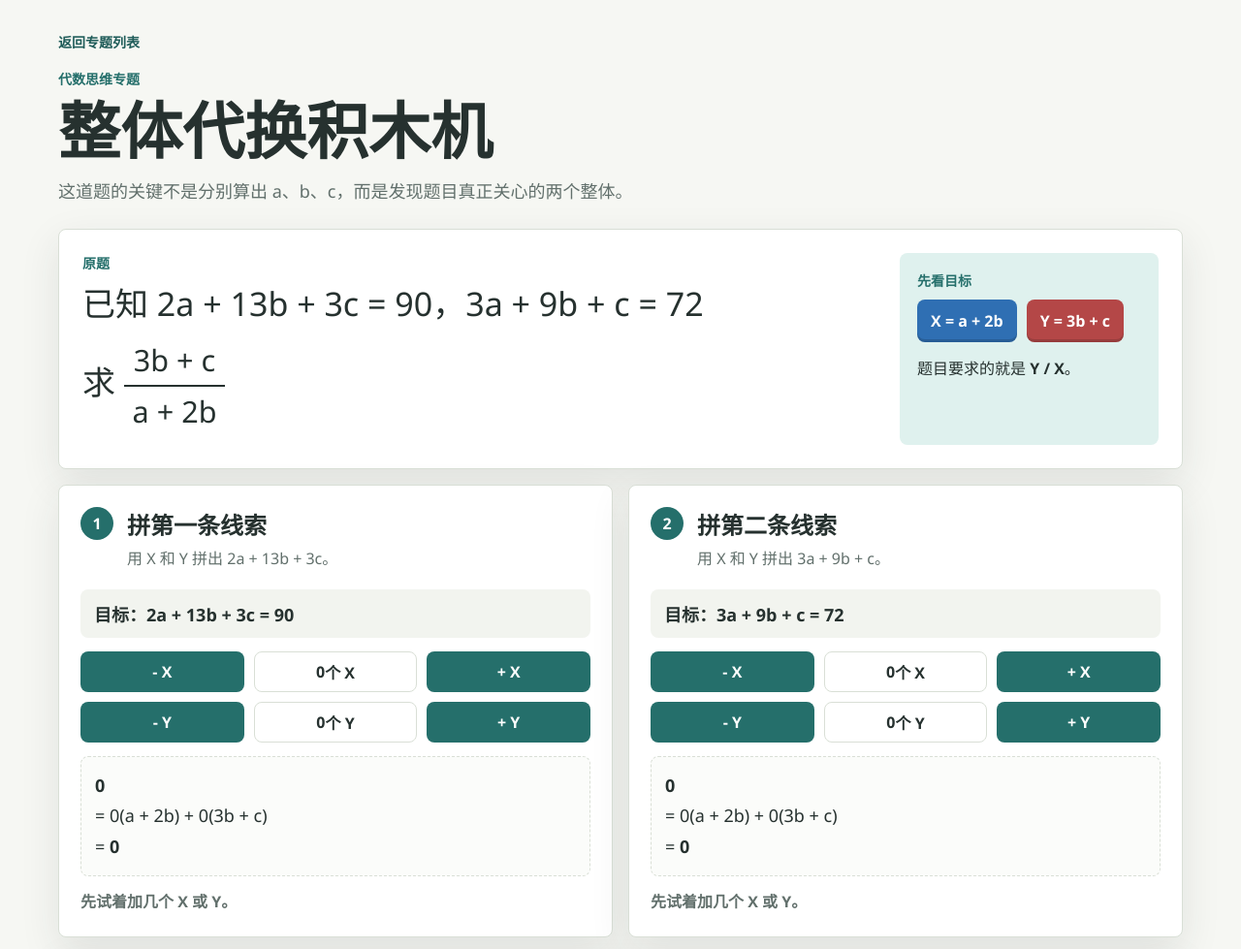
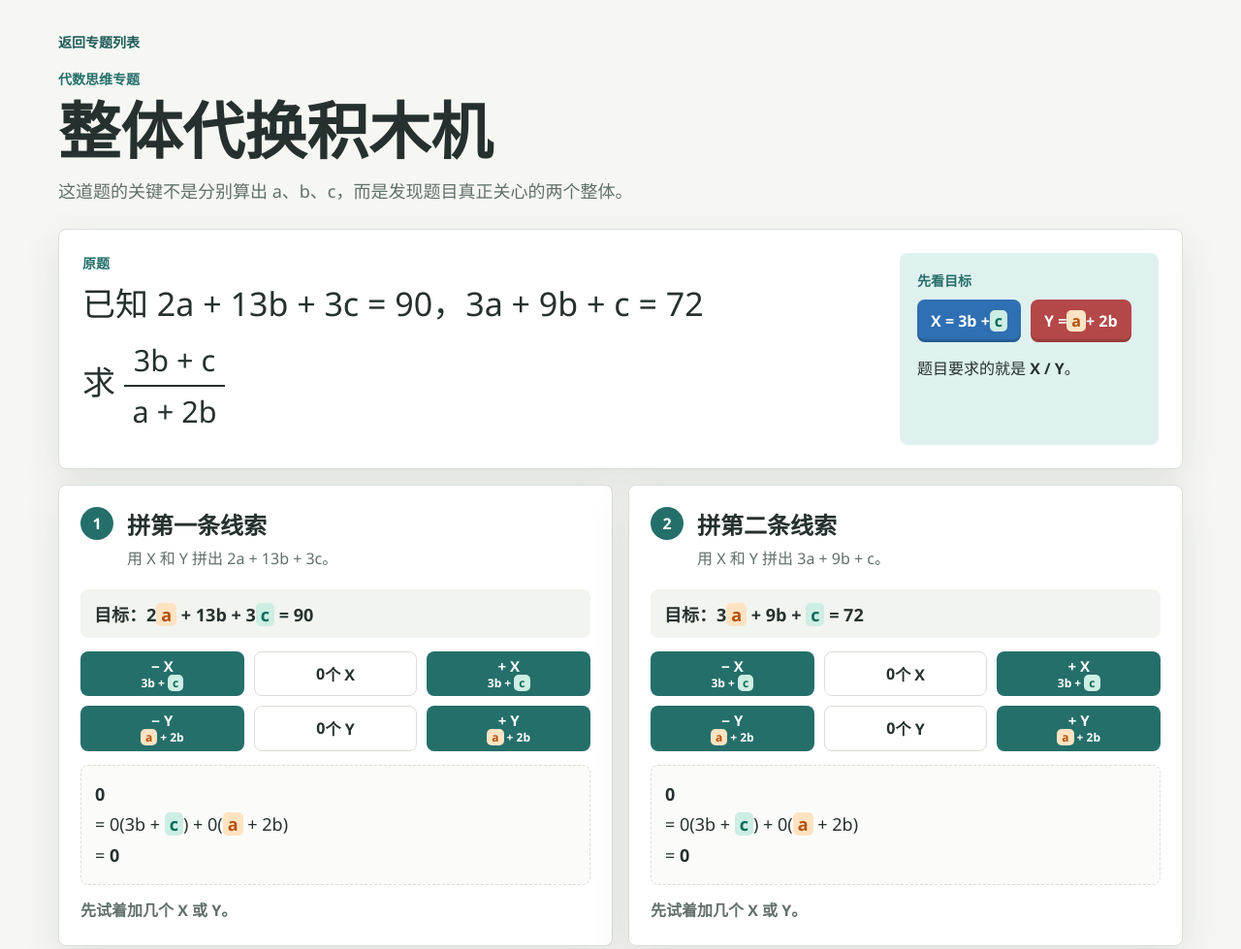
Before and after one commit to beamind/math-lab-kids, a plain HTML site: page topics/01_algebra-substitution/index.html in a window 1280 px wide. Shown: the top 979 px of the page at 97% size. Drawn offline with Linux system fonts and the light colour scheme.

Commit message:
feat(01): 交换X/Y定义, 按钮显示整体定义, 标记a/c颜色

```diff
--- a/topics/01_algebra-substitution/index.html
+++ b/topics/01_algebra-substitution/index.html
@@ -27,10 +27,10 @@
         <div class="idea-box">
           <p class="section-label">先看目标</p>
           <div class="block-row">
-            <span class="math-block blue">X = a + 2b</span>
-            <span class="math-block red">Y = 3b + c</span>
+            <span class="math-block blue">X = 3b + <span class="var var-c">c</span></span>
+            <span class="math-block red">Y = <span class="var var-a">a</span> + 2b</span>
           </div>
-          <p>题目要求的就是 <strong>Y / X</strong>。</p>
+          <p>题目要求的就是 <strong>X / Y</strong>。</p>
         </div>
       </section>
 
@@ -43,15 +43,15 @@
               <p>用 X 和 Y 拼出 2a + 13b + 3c。</p>
             </div>
           </div>
-          <div class="target-line">目标：2a + 13b + 3c = 90</div>
+          <div class="target-line">目标：2<span class="var var-a">a</span> + 13b + 3<span class="var var-c">c</span> = 90</div>
           <div class="builder" data-builder="first">
             <div class="controls">
-              <button type="button" data-action="minus-x">- X</button>
+              <button type="button" data-action="minus-x"><span class="btn-op">− X</span><span class="btn-def">3b + <span class="var var-c">c</span></span></button>
               <span class="count-pill"><span data-count="x">0</span> 个 X</span>
-              <button type="button" data-action="plus-x">+ X</button>
-              <button type="button" data-action="minus-y">- Y</button>
+              <button type="button" data-action="plus-x"><span class="btn-op">+ X</span><span class="btn-def">3b + <span class="var var-c">c</span></span></button>
+              <button type="button" data-action="minus-y"><span class="btn-op">− Y</span><span class="btn-def"><span class="var var-a">a</span> + 2b</span></button>
               <span class="count-pill"><span data-count="y">0</span> 个 Y</span>
-              <button type="button" data-action="plus-y">+ Y</button>
+              <button type="button" data-action="plus-y"><span class="btn-op">+ Y</span><span class="btn-def"><span class="var var-a">a</span> + 2b</span></button>
             </div>
             <div class="expanded" data-expanded></div>
             <div class="match-status" data-status></div>
@@ -66,15 +66,15 @@
               <p>用 X 和 Y 拼出 3a + 9b + c。</p>
             </div>
           </div>
-          <div class="target-line">目标：3a + 9b + c = 72</div>
+          <div class="target-line">目标：3<span class="var var-a">a</span> + 9b + <span class="var var-c">c</span> = 72</div>
           <div class="builder" data-builder="second">
             <div class="controls">
-              <button type="button" data-action="minus-x">- X</button>
+              <button type="button" data-action="minus-x"><span class="btn-op">− X</span><span class="btn-def">3b + <span class="var var-c">c</span></span></button>
               <span class="count-pill"><span data-count="x">0</span> 个 X</span>
-              <button type="button" data-action="plus-x">+ X</button>
-              <button type="button" data-action="minus-y">- Y</button>
+              <button type="button" data-action="plus-x"><span class="btn-op">+ X</span><span class="btn-def">3b + <span class="var var-c">c</span></span></button>
+              <button type="button" data-action="minus-y"><span class="btn-op">− Y</span><span class="btn-def"><span class="var var-a">a</span> + 2b</span></button>
               <span class="count-pill"><span data-count="y">0</span> 个 Y</span>
-              <button type="button" data-action="plus-y">+ Y</button>
+              <button type="button" data-action="plus-y"><span class="btn-op">+ Y</span><span class="btn-def"><span class="var var-a">a</span> + 2b</span></button>
             </div>
             <div class="expanded" data-expanded></div>
             <div class="match-status" data-status></div>
--- a/topics/01_algebra-substitution/main.js
+++ b/topics/01_algebra-substitution/main.js
@@ -1,6 +1,6 @@
 const blocks = {
-  x: { a: 1, b: 2, c: 0, text: "a + 2b" },
-  y: { a: 0, b: 3, c: 1, text: "3b + c" },
+  x: { a: 0, b: 3, c: 1, text: "3b + c", html: '3b + <span class="var var-c">c</span>' },
+  y: { a: 1, b: 2, c: 0, text: "a + 2b", html: '<span class="var var-a">a</span> + 2b' },
 };
 
 const builders = {
@@ -160,6 +160,15 @@ function addTerms(parts) {
   return terms.length ? terms.join(" + ") : "0";
 }
 
+// 给 a、c 两个“整体标记”上色，b 保持原色，方便把目标和展开式对应起来。
+function addTermsColored(parts) {
+  const terms = [];
+  if (parts.a) terms.push(`<span class="var var-a">${parts.a === 1 ? "a" : `${parts.a}a`}</span>`);
+  if (parts.b) terms.push(parts.b === 1 ? "b" : `${parts.b}b`);
+  if (parts.c) terms.push(`<span class="var var-c">${parts.c === 1 ? "c" : `${parts.c}c`}</span>`);
+  return terms.length ? terms.join(" + ") : "0";
+}
+
 function expandWithBlocks(state, xBlock, yBlock) {
   return {
     a: state.x * xBlock.a + state.y * yBlock.a,
@@ -194,9 +203,9 @@ function renderBuilder(name, root) {
   root.querySelector("[data-expanded]").innerHTML = `
     <strong>${blockExpression(builder)}</strong>
     <br>
-    = ${builder.x}(${blocks.x.text}) + ${builder.y}(${blocks.y.text})
+    = ${builder.x}(${blocks.x.html}) + ${builder.y}(${blocks.y.html})
     <br>
-    = <strong>${addTerms(expanded)}</strong>
+    = <strong>${addTermsColored(expanded)}</strong>
   `;
 
   const status = root.querySelector("[data-status]");
@@ -207,7 +216,7 @@ function renderBuilder(name, root) {
   } else if (builder.x === 0 && builder.y === 0) {
     status.textContent = "先试着加几个 X 或 Y。";
   } else {
-    status.textContent = `还没拼到目标，现在是 ${addTerms(expanded)}。`;
+    status.innerHTML = `还没拼到目标，现在是 ${addTermsColored(expanded)}。`;
     status.classList.add("warning");
   }
 }
@@ -224,9 +233,9 @@ function renderReducedEquations() {
   }
 
   reducedEquations.innerHTML = `
-    <div>第一条线索：2X + 3Y = 90</div>
-    <div>第二条线索：3X + Y = 72</div>
-    <div>现在题目变成：解这个二元一次方程组，再求 Y / X。</div>
+    <div>第一条线索：3X + 2Y = 90</div>
+    <div>第二条线索：X + 3Y = 72</div>
+    <div>现在题目变成：解这个二元一次方程组，再求 X / Y。</div>
   `;
 }
 
@@ -327,8 +336,9 @@ function renderAllPracticeBuilders() {
 
 builderEls.forEach((root) => {
   root.addEventListener("click", (event) => {
-    const action = event.target.dataset.action;
-    if (!action) return;
+    const button = event.target.closest("[data-action]");
+    if (!button) return;
+    const action = button.dataset.action;
 
     const builder = builders[root.dataset.builder];
     if (action === "plus-x") builder.x = Math.min(builder.x + 1, 9);
@@ -363,11 +373,11 @@ practiceList.addEventListener("click", (event) => {
 
 solveButton.addEventListener("click", () => {
   solutionSteps.innerHTML = `
-    <div class="solution-line">方程组：2X + 3Y = 90，3X + Y = 72</div>
-    <div class="solution-line">把第二个方程乘以 3：9X + 3Y = 216</div>
-    <div class="solution-line">再减去第一个方程：7X = 126，所以 X = 18</div>
-    <div class="solution-line">把 X = 18 代回 3X + Y = 72：54 + Y = 72，所以 Y = 18</div>
-    <div class="answer-line">因此 Y / X = 18 / 18 = 1</div>
+    <div class="solution-line">方程组：3X + 2Y = 90，X + 3Y = 72</div>
+    <div class="solution-line">把第二个方程乘以 3：3X + 9Y = 216</div>
+    <div class="solution-line">再减去第一个方程：7Y = 126，所以 Y = 18</div>
+    <div class="solution-line">把 Y = 18 代回 X + 3Y = 72：X + 54 = 72，所以 X = 18</div>
+    <div class="answer-line">因此 X / Y = 18 / 18 = 1</div>
   `;
 });
 
--- a/topics/01_algebra-substitution/style.css
+++ b/topics/01_algebra-substitution/style.css
@@ -98,6 +98,23 @@
   background: #b44747;
 }
 
+/* a、c 两个“整体标记”用颜色凸显：c 呼应蓝盒子 X，a 呼应红盒子 Y */
+.var {
+  padding: 0 5px;
+  border-radius: 5px;
+  font-weight: 900;
+}
+
+.var-a {
+  background: #ffe3c2;
+  color: #b3520c;
+}
+
+.var-c {
+  background: #cdeee4;
+  color: #0c6b58;
+}
+
 .workspace {
   display: grid;
   grid-template-columns: repeat(2, minmax(0, 1fr));
@@ -173,6 +190,25 @@
 .controls button:hover,
 .primary-action:hover {
   background: var(--accent-strong);
+}
+
+.controls button {
+  display: flex;
+  flex-direction: column;
+  align-items: center;
+  justify-content: center;
+  gap: 2px;
+  padding: 6px 4px;
+  line-height: 1.2;
+}
+
+.btn-op {
+  font-size: 15px;
+}
+
+.btn-def {
+  font-size: 12px;
+  font-weight: 700;
 }
 
 .controls button:disabled,
```
Also changed, not shown: 1 other file.
